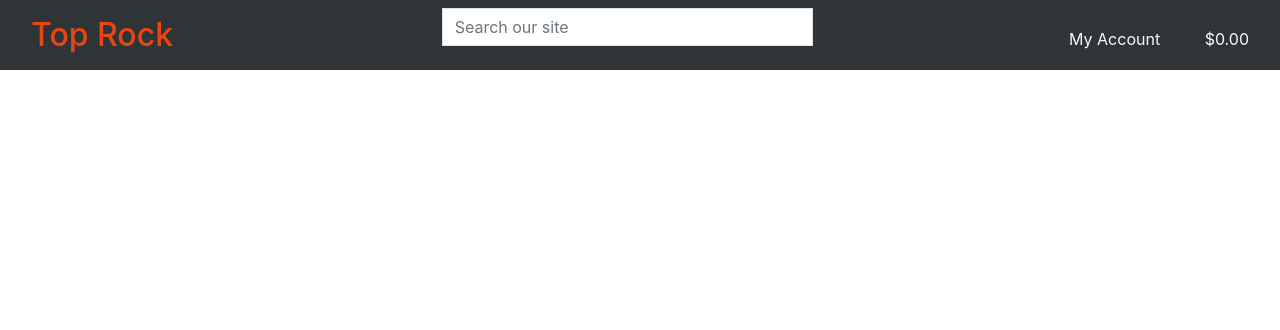
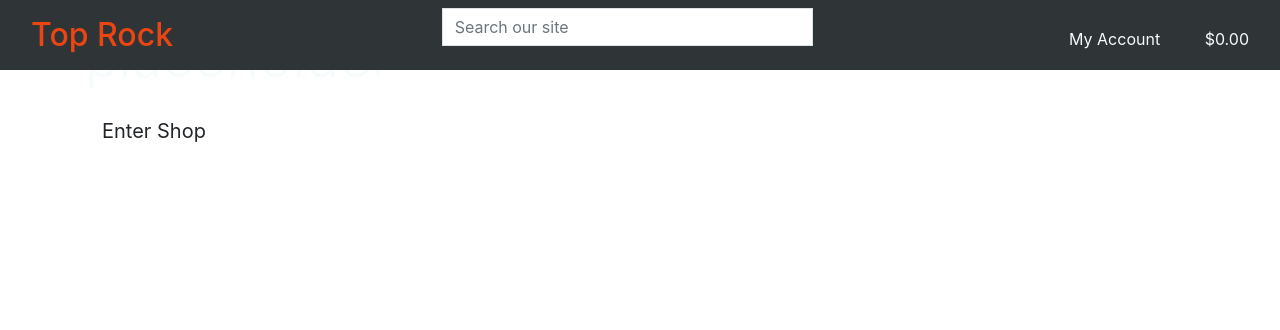
Before and after one commit to Code-Institute-Submissions/top_rock, a Django app: page / in a window 1280 px wide. Shown: the top 330 px of the page. Run offline with Django 3.2, Linux system fonts and the light colour scheme.

Commit message:
Added Hompage Content

```diff
--- a/home/templates/home/index.html
+++ b/home/templates/home/index.html
@@ -1,6 +1,29 @@
 {% extends "base.html" %}
 {% load static %}
 
+{% block page_header %}
+<div class="container header-container">
+    <div class="row">
+        <div class="col">
+
+        </div>
+    </div>
+</div>
+{% endblock %}
+
 {% block content %}
-
+<div class="container h-100">
+    <div class="row h-100">
+        <div class="col-7 col-md-6 my-auto">
+            <h1 class="display-4 heading-text">
+                placeholder
+            </h1>
+            <div>
+                <h4>
+                    <a href="" class="banner-button btn btn-lg rounded-0 py-3">Enter Shop</a>
+                </h4>
+            </div>
+        </div>
+    </div>
+</div>
 {% endblock %}
```
